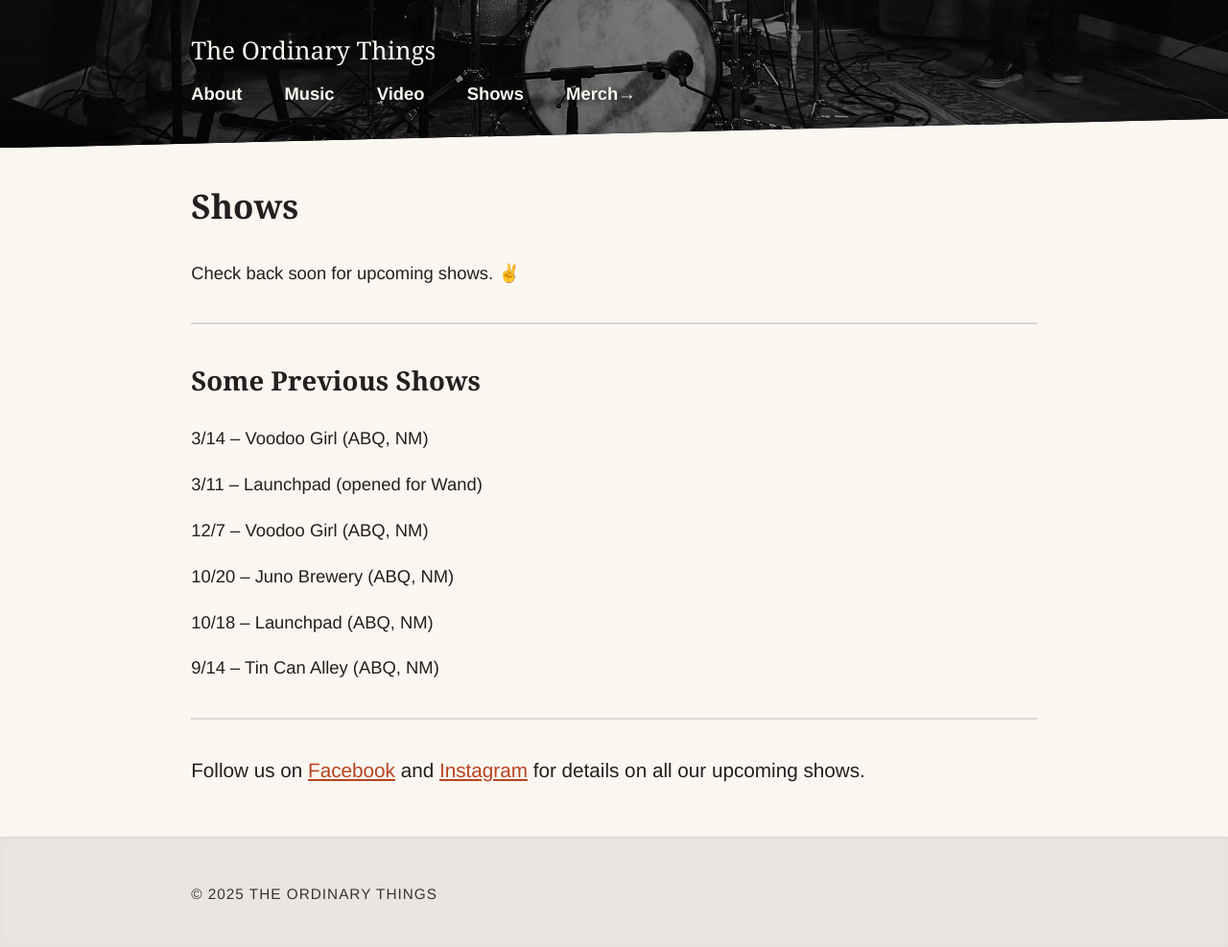
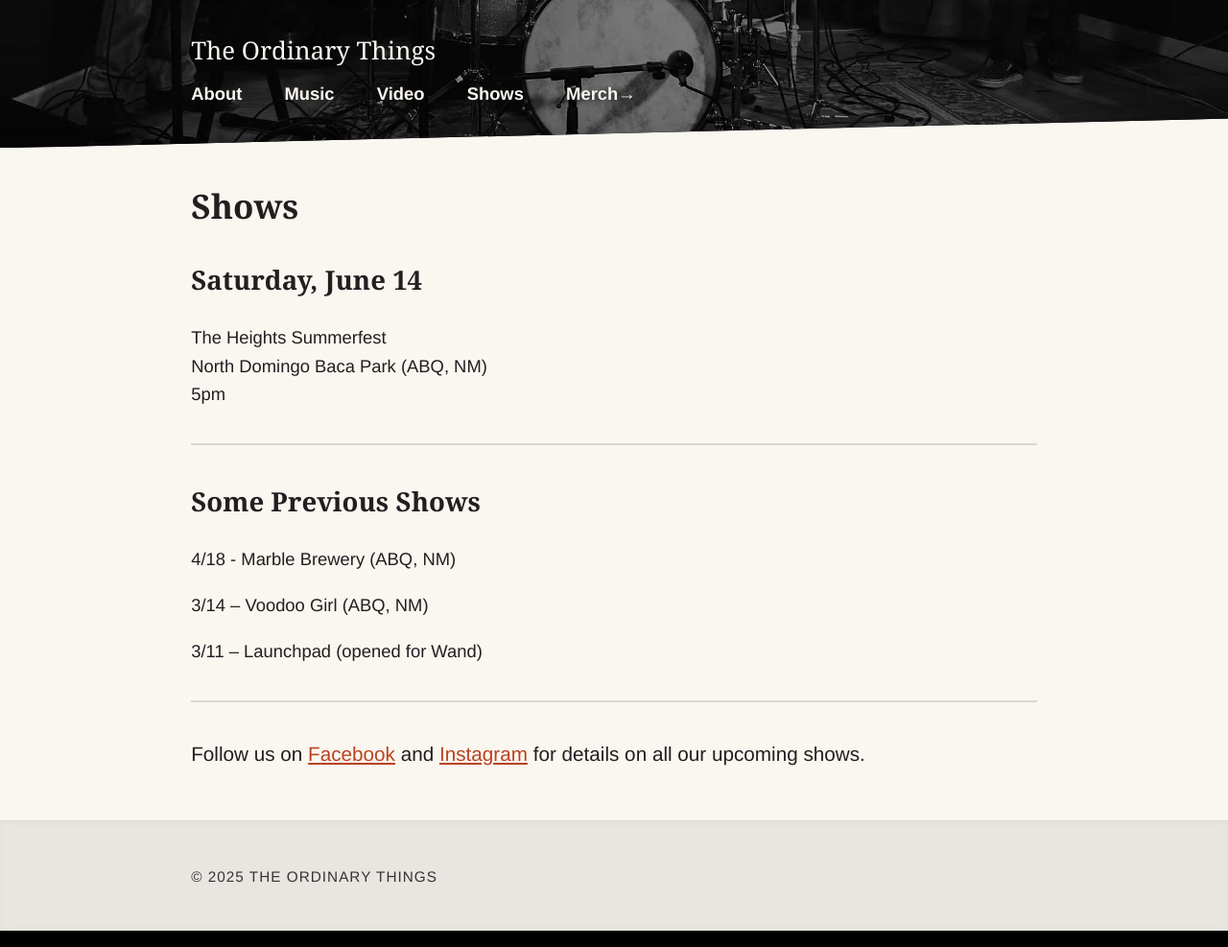
Before and after one commit to nsmsn/theordinarythings, a Jekyll site: the page built from shows.md, in a window 1280 px wide. Shown: the whole page at 96% size. Built offline with Jekyll 4.4.1, drawn with Linux system fonts in a browser that asks for light colours; some web fonts are replaced.

Commit message:
Updated Shows

```diff
--- a/shows.md
+++ b/shows.md
@@ -5,24 +5,21 @@ permalink: "/shows/"
 layout: page
 ---
 
-Check back soon for upcoming shows. ✌️
+## Saturday, June 14
+The Heights Summerfest<br/>
+North Domingo Baca Park (ABQ, NM)<br/>
+5pm
 
 ---
 
 ## Some Previous Shows
 
+4/18 - Marble Brewery (ABQ, NM)
+
 3/14 – Voodoo Girl (ABQ, NM)
 
 3/11 – Launchpad (opened for Wand)
 
-12/7 – Voodoo Girl (ABQ, NM)
-
-10/20 – Juno Brewery (ABQ, NM)
-
-10/18 – Launchpad (ABQ, NM)
-
-9/14 – Tin Can Alley (ABQ, NM)
-
 ---
 
 <p class="lead">Follow us on <a href="https://www.facebook.com/TheOrdinaryThingsband/">Facebook</a> and <a href="https://www.instagram.com/ordinarythingsband18/">Instagram</a> for details on all our upcoming shows.</p>
```
